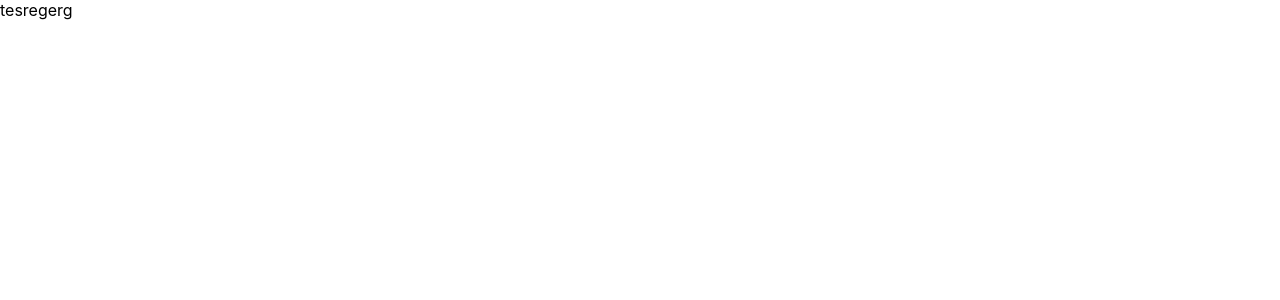
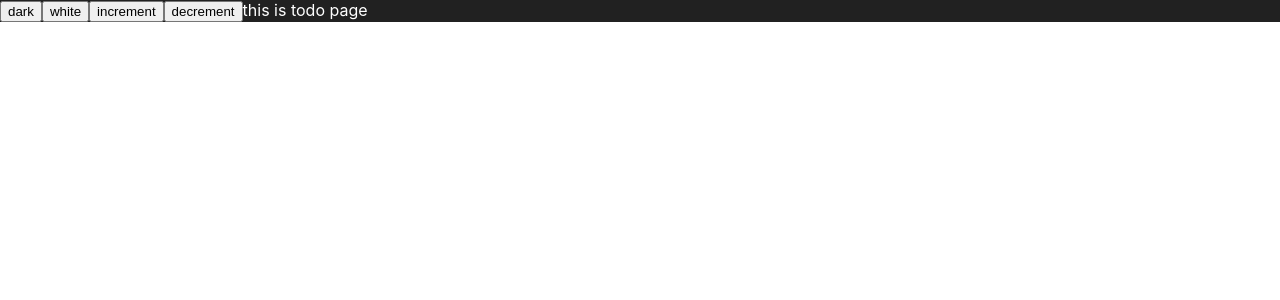
Before and after one commit to Afrosiyob/learnreact, a React (Create React App) app: page / in a window 1280 px wide. Shown: the top 300 px of the page. Built offline with nearby package versions, Linux system fonts and the light colour scheme.

Commit message:
add
addd

```diff
--- a/package.json
+++ b/package.json
@@ -8,6 +8,7 @@
     "@testing-library/user-event": "^12.8.3",
     "react": "^17.0.2",
     "react-dom": "^17.0.2",
+    "react-router-dom": "^5.2.1",
     "react-scripts": "4.0.3",
     "web-vitals": "^1.1.2"
   },
--- /dev/null
+++ b/src/App.js
@@ -0,0 +1,15 @@
+import React, { lazy } from 'react';
+import { Route, Switch } from "react-router-dom";
+
+const Todo = lazy( () => import( "./pages/Todo" ) )
+
+
+function App () {
+  return (
+    <Switch>
+      <Route path="/" exact render={ ( props ) => <Todo { ...props } /> } />
+    </Switch>
+  );
+}
+
+export default App;
--- a/src/Test.js
+++ /dev/null
@@ -1,15 +0,0 @@
-import React from 'react'
-
-const Test = () => {
-
-
-
-
-    return (
-        <div>
-            tesregerg
-        </div>
-    )
-}
-
-export default Test
--- a/src/UseCallback.js
+++ /dev/null
@@ -1,31 +0,0 @@
-import React, { useCallback, useEffect, useState } from 'react'
-
-const UseCallback = () => {
-
-
-    const [ message, setMessage ] = useState( 'message' )
-    const [ counter, setCounter ] = useState( 0 )
-
-    const greeting = useCallback(
-        ( msg ) => {
-            console.log( `helloo world ${ msg } ` );
-        },
-        [],
-    )
-
-
-    useEffect( () => {
-
-        greeting( message )
-
-    }, [ greeting, message ] )
-
-
-    return (
-        <div>
-            <button onClick={ () => setCounter( prevCounter => prevCounter + 1 ) }> counter { counter } </button>
-        </div>
-    )
-}
-
-export default UseCallback
--- /dev/null
+++ b/src/context/ContextProvider.js
@@ -0,0 +1,23 @@
+import React, { createContext, useState } from 'react'
+
+export const ThemeContext = createContext()
+
+const ContextProvider = ( { children } ) => {
+
+    const [ isDark, setIsDark ] = useState( {
+        transition: "all 0.2s linear",
+        color: "white",
+        backgroundColor: "rgb(33,33,33)"
+    } )
+
+    return (
+        <ThemeContext.Provider value={ {
+            isDark,
+            setIsDark
+        } } >
+            { children }
+        </ThemeContext.Provider>
+    )
+}
+
+export default ContextProvider
--- a/src/index.js
+++ b/src/index.js
@@ -1,14 +1,22 @@
-import React from 'react';
+import React, { Suspense } from 'react';
 import ReactDOM from 'react-dom';
 import './index.css';
+import App from './App';
+import reportWebVitals from './reportWebVitals';
+import { BrowserRouter as Router } from 'react-router-dom';
+import ContextProvider from './context/ContextProvider';
 
-import reportWebVitals from './reportWebVitals';
-import Test from './Test';
-import UseCallback from './UseCallback';
+
 
 ReactDOM.render(
   <React.StrictMode>
-    <Test />
+    <Router>
+      <ContextProvider>
+        <Suspense fallback={ <div>...loading</div> }>
+          <App />
+        </Suspense>
+      </ContextProvider>
+    </Router>
   </React.StrictMode>,
   document.getElementById( 'root' )
 );
--- /dev/null
+++ b/src/pages/Todo.js
@@ -0,0 +1,69 @@
+import React, { useContext, useReducer } from 'react'
+import { ThemeContext } from '../context/ContextProvider'
+
+
+
+
+const init = ( state ) => {
+
+    return state
+
+}
+
+const reducer = ( state, { type, payload } ) => {
+    switch ( type ) {
+        case "INCREMENT":
+            return { ...state, counter: state.counter + payload }
+        case "DECREMENT":
+            return { ...state, counter: state.counter - payload }
+        default:
+            return { ...state }
+    }
+}
+
+const Todo = () => {
+
+    const { isDark, setIsDark } = useContext( ThemeContext )
+
+    const initialState = {
+        counter: 0
+    }
+
+    const [ state, dispatch ] = useReducer( reducer, initialState, init )
+
+    console.log( state );
+
+    const whiteTheme = () => {
+        setIsDark( state => ( {
+            ...state,
+            backgroundColor: "white",
+            color: "black"
+        } ) )
+
+    }
+    const darkTheme = () => {
+        setIsDark( state => ( {
+            ...state,
+            backgroundColor: "rgb(33,33,33)",
+            color: "white"
+        } ) )
+    }
+
+    return (
+        <div style={ isDark }>
+            <button onClick={ darkTheme } >   dark</button>
+            <button onClick={ whiteTheme } >   white </button>
+            <button onClick={ () => dispatch( {
+                type: "INCREMENT",
+                payload: 1
+            } ) } >   increment </button>
+            <button onClick={ () => dispatch( {
+                type: "DECREMENT",
+                payload: 1
+            } ) } >   decrement </button>
+            this is todo page
+        </div>
+    )
+}
+
+export default Todo
```
Also changed, not shown: src/UseMemo.js (deleted, +0 -42 lines), 1 other file (tests, documents, lock files or other folders).
